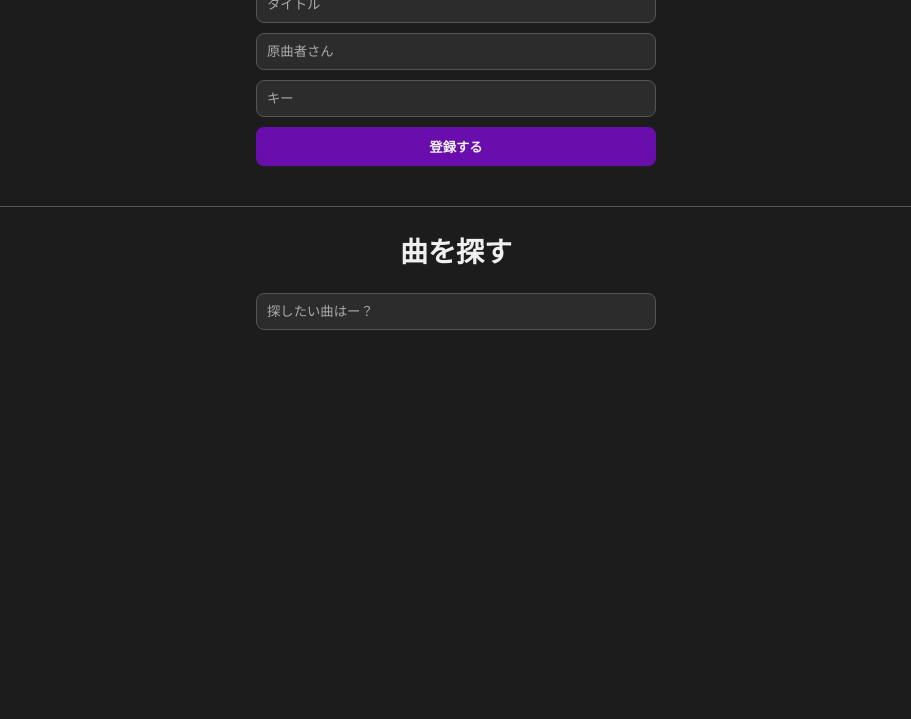
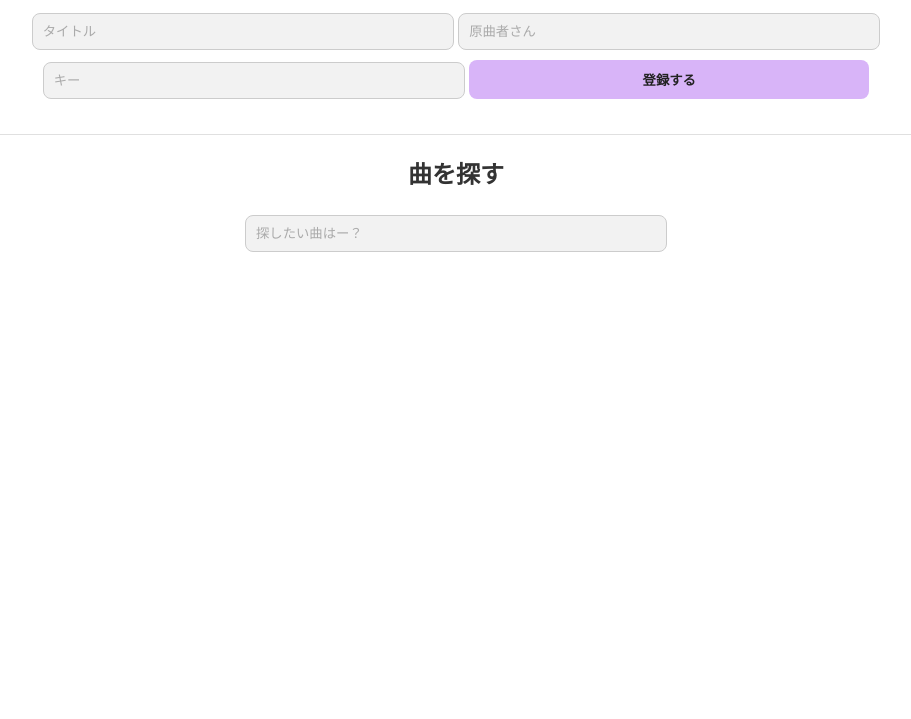
Before and after one commit to hiyooooooo/maigosan_he, a plain HTML site: page index.html in a window 1280 px wide. Shown: the part 81-800 px from the top of the page, without its empty margins (184-1095 px from the left). Drawn offline with Linux system fonts and the light colour scheme; no server answers; a web font is replaced by a local one.

Commit message:
Update index.html

```diff
--- a/index.html
+++ b/index.html
@@ -21,62 +21,48 @@
     body {
     font-family: 'Zen Kurenaido', sans-serif;
     margin: 20px;
-      background-color: #1c1c1c;
-      color: #f0f0f0;
+    background-color: #ffffff; /* 배경 흰색 */
+    color: #222222; /* 글씨 거의 검은색 */
     text-align: center;
   }
-
-    #registerArea {
-      display: flex;
-      flex-direction: column; /* 세로 정렬 */
-      align-items: center;
-      gap: 10px;
-      margin: 0px auto 0.1px;
-      max-width: 400px;
-    }
-
-    h1 {
-      font-size: 22px;
-    }
-    h2 {
-      font-size: 28px;
+  h1, h2 {
+    color: #333333;
   }
   input, button {
+    margin: 5px 0;
+    padding: 10px;
     width: 100%;
     max-width: 400px;
-      box-sizing: border-box; /* 패딩 포함 */
-      padding: 10px;
-      background-color: #2c2c2c;
-      border: 1px solid #555;
-      color: #f0f0f0;
+    background-color: #f2f2f2; /* 입력창 연회색 */
+    border: 1px solid #ccc;
+    color: #222222;
     border-radius: 8px;
     font-family: 'Zen Kurenaido', sans-serif;
   }
-
   input::placeholder {
     color: #aaa;
   }
   button {
-      background-color: #6a0dad;
+    background-color: #d8b4f8; /* 연보라 (파스텔톤) */
     font-weight: bold;
     border: none;
     transition: background-color 0.3s;
   }
   button:hover {
-      background-color: #8536d3;
+    background-color: #e0c5fb; /* 살짝 더 밝은 연보라 */
   }
   hr {
-      margin: 0.1px 0; /* 위아래 여백 좁게 */
+    margin: 0.5px 0;
     border: 0;
     height: 1px;
-      background: #aaa;
-      opacity: 0.4;
+    background: #ccc;
+    opacity: 0.6;
   }
   #songList {
     margin-top: 20px;
   }
   .songItem {
-      background-color: #2a2a2a;
+    background-color: #f7f7f7; /* 리스트 박스 연한 회색 */
     padding: 10px;
     margin-bottom: 10px;
     border-radius: 10px;
@@ -90,6 +76,7 @@
   .songInfo {
     flex: 1;
     text-align: left;
+    color: #333333;
   }
   .buttons {
     display: flex;
@@ -98,16 +85,16 @@
   .iconButton {
     background: none;
     border: none;
-      color: white;
+    color: #555555;
     font-size: 18px;
     cursor: pointer;
   }
   .iconButton:hover {
-      color: #aaa;
+    color: #8a2be2; /* 연보라 hover 효과 */
   }
   #message {
     margin-top: 10px;
-      color: #a970ff;
+    color: #b388eb; /* 등록 완료 메시지도 연보라 느낌 */
     font-size: 14px;
     visibility: hidden;
   }
```
Lines whose indentation alone changed are shown as unchanged.
